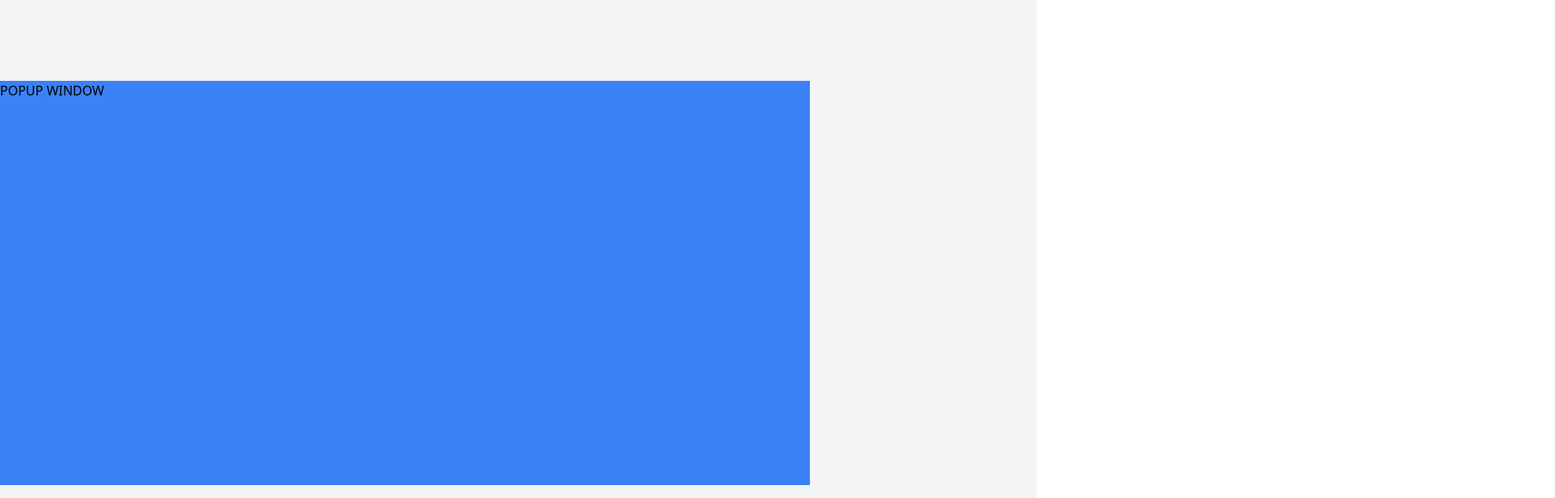
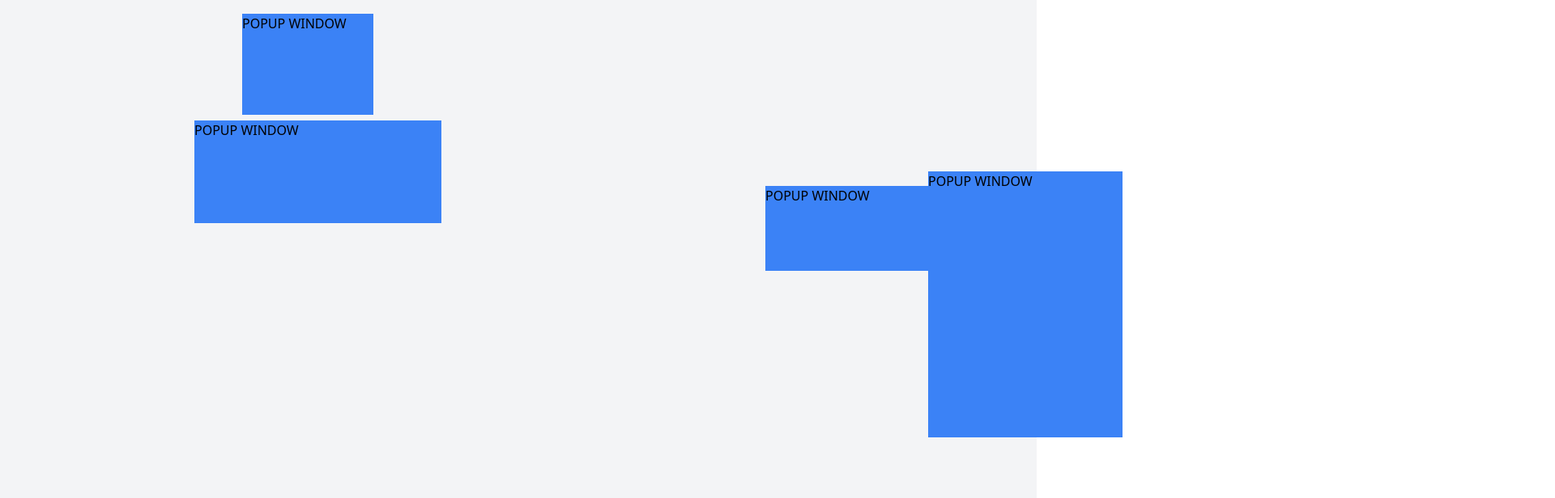
Before and after one commit to Codaea/popupcloser, a Nuxt app: page / in a window 1280 px wide. Shown: the top 616 px of the page at 81% size, 1920 px wide, since content can reach past the window. Built offline with nearby package versions, Linux system fonts and the light colour scheme.

Commit message:
added dynamic popup generation with random positioning and sizing

```diff
--- a/pages/index.vue
+++ b/pages/index.vue
@@ -1,8 +1,36 @@
 <template>
     <!-- Screen + background -->
     <div class="w-screen h-screen bg-gray-100">
-        <Popup :x="0" :y="100" :width="1000" :height="500" />
+        <div v-for="popup in popups">
+            <Popup :x="popup.x" :y="popup.y"  :width="popup.width" :height="popup.height"/>
+        </div>
     </div>
 </template>
 <script setup lang="ts">
+interface Popup {
+    x: number
+    y: number
+    width: number
+    height: number
+}
+const popups = ref<Popup[]>([])
+const screenX = 1920 // fetch dynamicly
+const screenY = 1080
+
+for (let i = 0; i < 10; i++) {
+    const popup: Popup = {
+        width: randIntInclusive(100, 500),
+        height: randIntInclusive(100, 500),
+        x: randIntInclusive(0, screenX),
+        y: randIntInclusive(0, screenY)
+    }
+    popups.value.push(popup);
+}
+
+
+function randIntInclusive(min: number, max:number) : number {
+  min = Math.ceil(min);
+  max = Math.floor(max);
+  return Math.floor(Math.random() * (max - min + 1)) + min;
+}
 </script>
```
